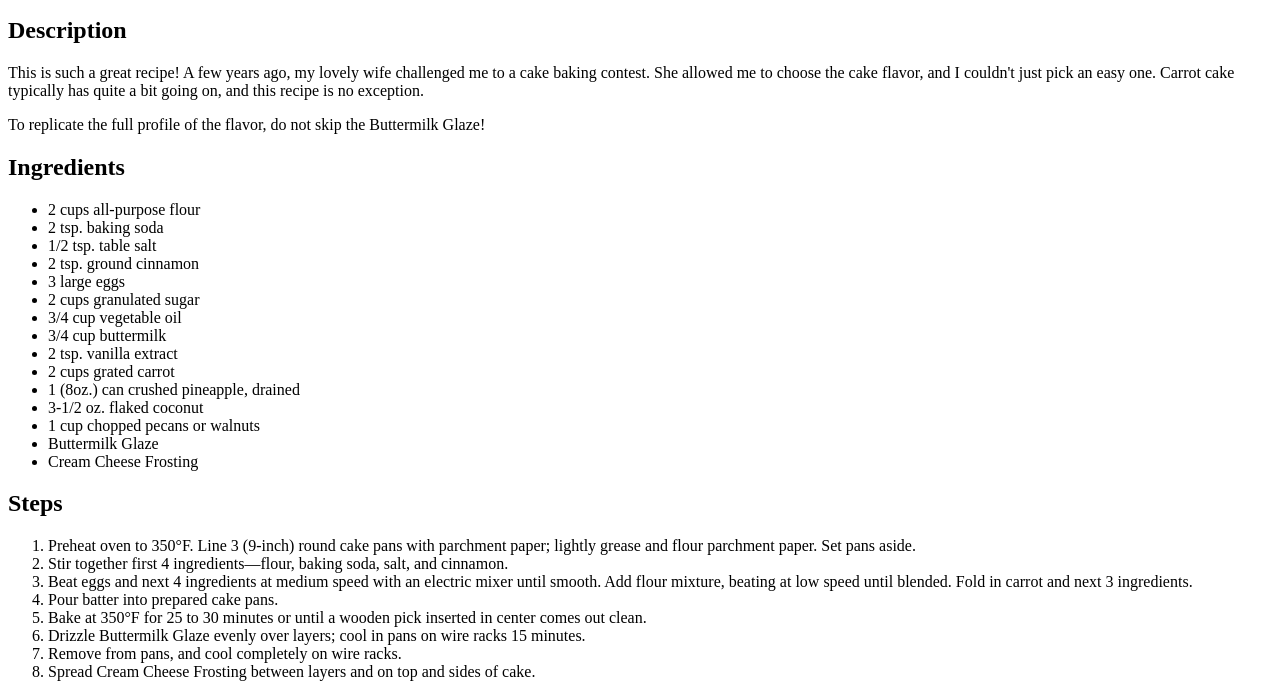
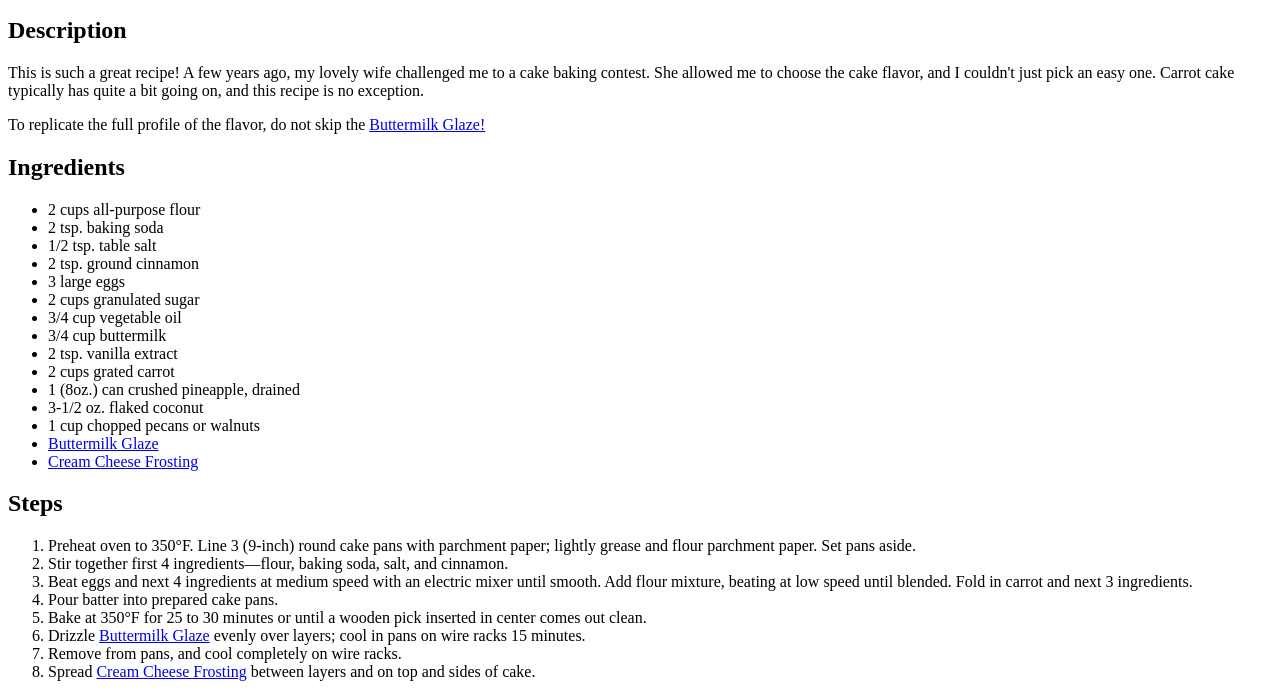
Before and after one commit to sbelliott19/odin-recipes, a plain HTML site: page recipes/carrotcake.html in a window 1280 px wide. Shown: the part 101-800 px from the top of the page. Drawn offline with Linux system fonts and the light colour scheme.

Commit message:
Embed links where frosting and glaze are mentioned

```diff
--- a/recipes/carrotcake.html
+++ b/recipes/carrotcake.html
@@ -19,8 +19,8 @@
         me to a cake baking contest.  She allowed me to choose the cake flavor, and
         I couldn't just pick an easy one.  Carrot cake typically has quite a bit going
         on, and this recipe is no exception.</p>
-        <p>To replicate the full profile of the flavor, do not skip the Buttermilk
-        Glaze!</p>
+        <p>To replicate the full profile of the flavor, do not skip the <a
+        href="./buttermilkglaze.html">Buttermilk Glaze!</a></p>
 
         <h2>Ingredients</h2>
         <ul>
@@ -37,8 +37,8 @@
             <li>1 (8oz.) can crushed pineapple, drained</li>
             <li>3-1/2 oz. flaked coconut</li>
             <li>1 cup chopped pecans or walnuts</li>
-            <li>Buttermilk Glaze</li>
-            <li>Cream Cheese Frosting</li>
+            <li><a href="./buttermilkglaze.html">Buttermilk Glaze</a></li>
+            <li><a href="./creamcheesefrosting.html">Cream Cheese Frosting</a></li>
         </ul>
 
         <h2>Steps</h2>
@@ -53,11 +53,11 @@
             <li>Pour batter into prepared cake pans.</li>
             <li>Bake at 350°F for 25 to 30 minutes or until a wooden pick inserted in
             center comes out clean.</li>
-            <li>Drizzle Buttermilk Glaze evenly over layers; cool in pans on wire racks
-            15 minutes.</li>
+            <li>Drizzle <a href="./buttermilkglaze.html">Buttermilk Glaze</a> evenly over
+            layers; cool in pans on wire racks 15 minutes.</li>
             <li>Remove from pans, and cool completely on wire racks.</li>
-            <li>Spread Cream Cheese Frosting between layers and on top and sides of
-             cake.</li>
+            <li>Spread <a href="./creamcheesefrosting.html">Cream Cheese Frosting</a>
+            between layers and on top and sides of cake.</li>
         </ol>
     </body>
 
```
